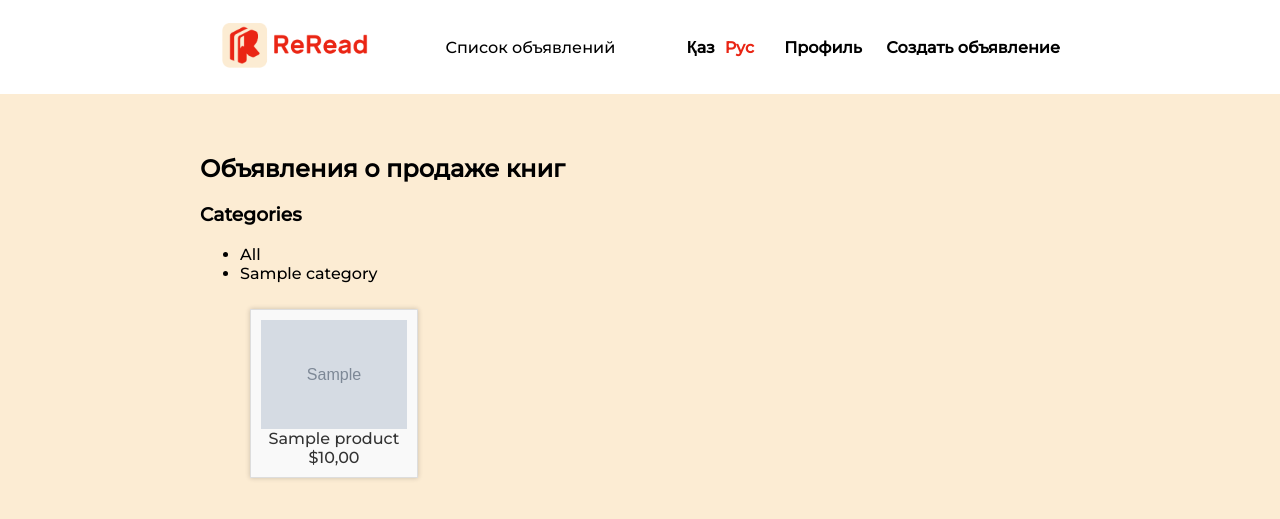
After one commit to lyarov22/reread, a Django app: page /books in a window 1280 px wide. The commit adds this page. Shown: the top 519 px of the page. Run offline with Django 4.2, Linux system fonts and the light colour scheme; tables that the repository leaves empty hold one stand-in row (values such as "Sample post"); grey boxes marked "Sample" are stand-in pictures.

Commit message:
0.3
categorys done

```diff
--- a/reSite/models.py
+++ b/reSite/models.py
@@ -21,13 +21,59 @@ class Profile(models.Model):
 
 
 
-class BookListing(models.Model):
+# class Product(models.Model):
+#     avatar = models.ImageField(upload_to='listing_avatars/', blank=True, null=True)
+#     title = models.CharField(max_length=200)
+#     description = models.TextField()
+#     price = models.DecimalField(max_digits=10, decimal_places=2)
+#     seller = models.ForeignKey(CustomUser, on_delete=models.CASCADE)
+#     slug = models.SlugField(unique=True, max_length=200, allow_unicode=True, null=True, blank=True)
+
+#     unique_number = models.PositiveIntegerField(unique=True, editable=False)
+
+#     def save(self, *args, **kwargs):
+#         if not self.slug:
+#             # Генерируем случайное уникальное число
+#             self.unique_number = random.randint(1000000, 9999999)
+#             self.slug = slugify(f"{self.title}-{self.unique_number}")
+#         super().save(*args, **kwargs)
+
+#     def get_absolute_url(self):
+#         return reverse('book_listing_detail', kwargs={'slug': self.slug})
+
+#     def __str__(self):
+#         return self.title
+
+
+class Category(models.Model):
+    name = models.CharField(max_length=200, db_index=True)
+    slug = models.SlugField(max_length=200, db_index=True, unique=True)
+    image = models.ImageField(upload_to='categories/', blank=True)
+
+    class Meta:
+        ordering = ('name',)
+        verbose_name = 'Категория'
+        verbose_name_plural = 'Категории'
+
+    def __str__(self):
+        return self.name
+
+    def get_absolute_url(self):
+        return reverse('reSite:product_list_by_category',
+                        args=[self.slug])
+
+
+class Product(models.Model):
     avatar = models.ImageField(upload_to='listing_avatars/', blank=True, null=True)
-    title = models.CharField(max_length=200)
-    description = models.TextField()
+    category = models.ForeignKey(Category, related_name='products', on_delete=models.CASCADE)
+    title = models.CharField(max_length=200, db_index=True)
+    description = models.TextField(blank=True)
     price = models.DecimalField(max_digits=10, decimal_places=2)
+    # stock = models.PositiveIntegerField()
+    available = models.BooleanField(default=True)
+    created = models.DateTimeField(auto_now_add=True)
+
     seller = models.ForeignKey(CustomUser, on_delete=models.CASCADE)
-    # Добавьте другие поля, например, фотографии книги
     slug = models.SlugField(unique=True, max_length=200, allow_unicode=True, null=True, blank=True)
 
     unique_number = models.PositiveIntegerField(unique=True, editable=False)
@@ -39,8 +85,23 @@ class BookListing(models.Model):
             self.slug = slugify(f"{self.title}-{self.unique_number}")
         super().save(*args, **kwargs)
 
-    def get_absolute_url(self):
-        return reverse('book_listing_detail', kwargs={'slug': self.slug})
+    class Meta:
+        ordering = ('title',)
+        index_together = (('id', 'slug'),)
 
     def __str__(self):
         return self.title
+
+    def get_absolute_url(self):
+        return reverse('reSite:book_listing_detail', args=[str(self.slug)])
+
+class ProductImage(models.Model):
+    post = models.ForeignKey(Product, on_delete=models.CASCADE, related_name='images')
+    image = models.ImageField(upload_to='Product/%Y/%m/%d/', verbose_name='Дополнительное фото / Қосымша фотосурет')
+
+    def __str__(self):
+        return f"{self.post.title} Image"
+
+    class Meta:
+        verbose_name = 'Изображение / Сурет'
+        verbose_name_plural = 'Изображения / Суреттер'
--- a/reSite/static/reSite/listing_list.css
+++ b/reSite/static/reSite/listing_list.css
@@ -1,7 +1,7 @@
 /* listing_list.css */
 
 /* Стилизация объявлений */
-.listing {
+.item {
     background-color: #f9f9f9;
     border: 1px solid #ddd;
     padding: 10px;
@@ -14,7 +14,7 @@
     text-align: center; /* Выравнивание текста по центру */
 }
 
-.listing h3 {
+.item h3 {
     font-size: 1.5rem;
     margin-bottom: 5px;
     white-space: nowrap;
@@ -23,19 +23,19 @@
     max-width: 100%; /* Установите максимальную ширину, чтобы избежать переноса текста */
 }
 
-.listing p {
+.item p {
     font-size: 1.2rem;
     margin-bottom: 5px;
 }
 
-.listing img {
+.item img {
     max-width: 100%; /* Сделаем изображение адаптивным к размерам контейнера */
     height: auto;
     display: block; /* Убираем лишние промежутки вокруг изображения */
     margin: 0 auto; /* Центрируем изображение по горизонтали */
 }
 
-.listing a {
+.item a {
     text-decoration: none;
     color: #333;
 }
--- /dev/null
+++ b/reSite/templates/books/list.html
@@ -0,0 +1,63 @@
+{% extends "reSite/header.html" %}
+{% load static %}
+{% load i18n %}
+{% get_current_language as language_code %}
+
+<!DOCTYPE html>
+<html lang="{{ language_code }}">
+<head>
+    <meta charset="UTF-8">
+    <meta name="viewport" content="width=device-width, initial-scale=1.0">
+    {% block extra_css %}
+        <link rel="stylesheet" href="{% static 'reSite/listing_list.css' %}">
+    {% endblock %}
+    {% block title %}listing_list{% endblock %}
+</head>
+<body>
+    <div class="main">
+        {% include 'reSite/header.html' %}
+        <div class="container">
+            <div class="main-container">
+                {% block content %}
+                  <h2>Объявления о продаже книг</h2>
+                  <div id="sidebar">
+                    <h3>Categories</h3>
+                    <ul>
+                        <li {% if not category %}class="selected"{% endif %}>
+                            <a href="{% url "reSite:listings" %}">All</a>
+                        </li>
+                        {% for c in categories %}
+                            <li {% if category.slug == c.slug %}class="selected"{% endif %}>
+                                <a href="{{ c.get_absolute_url }}">{{ c.name }}</a>
+                            </li>
+                        {% endfor %}
+                    </ul>
+                </div>
+
+                  <ul>
+                    {% for product in products %}
+                      <div class="item">
+
+                          <a href="{{ product.get_absolute_url }}">
+                            {% if product.avatar %}
+                                <img src="{{ product.avatar.url }}" alt="Аватар пользователя">
+                            {% else %}
+                                <img src="{{ default_avatar_url }}" alt="Фотография по умолчанию">
+                            {% endif %}
+
+                            {{ product.title }}
+                            ${{ product.price }}
+                          </a>
+
+                      </div>
+                    {% empty %}
+                      <p>Нет доступных объявлений.</p>
+                    {% endfor %}
+                  </ul>
+                {% endblock %}
+            </div>
+
+        </div>
+    </div>
+</body>
+</html>
--- a/reSite/urls.py
+++ b/reSite/urls.py
@@ -19,7 +19,12 @@ urlpatterns = [
 
 
     path('create_listing/', views.create_listing, name='create_listing'),
-    path('listings/', views.listing_list, name='listings'),
+
+    path('books', views.product_list, name='listings'),
+    path('<slug:category_slug>/', views.product_list, name='product_list_by_category'),
 
     path('books/<slug:slug>/', views.book_listing_detail, name='book_listing_detail'),
+
+    path('books/<slug:slug>/edit/', views.edit_listing, name='edit_listing'),
+
 ]
--- a/reSite/views.py
+++ b/reSite/views.py
@@ -3,8 +3,10 @@ from django.contrib.auth import login, authenticate, logout
 from django.contrib.auth.decorators import login_required
 
 from reread import settings
-from .models import Profile, BookListing
-from .forms import RegistrationForm, LoginForm, ProfileForm, BookListingForm
+from .models import Category, Product, Profile
+from .forms import RegistrationForm, LoginForm, ProfileForm, ProductForm
+
+default_avatar_url = settings.MEDIA_URL + 'listing_avatars/default_avatar.jpg'  # Путь к фотографии по умолчанию
 
 def index(request):
 
@@ -78,24 +80,50 @@ def edit_profile(request):
 
 def create_listing(request):
     if request.method == 'POST':
-        form = BookListingForm(request.POST)
+        form = ProductForm(request.POST)
         if form.is_valid():
             listing = form.save(commit=False)
             listing.seller = request.user
             listing.save()
             return redirect('reSite:listings')  # Перенаправление на страницу со списком объявлений
     else:
-        form = BookListingForm()
+        form = ProductForm()
 
-    return render(request, 'listing/create_listing.html', {'form': form})
+    return render(request, 'books/create_listing.html', {'form': form})
 
-def listing_list(request):
-    listings = BookListing.objects.all()
-    default_avatar_url = settings.MEDIA_URL + 'listing_avatars/default_avatar.jpg'  # Путь к фотографии по умолчанию
-    return render(request, 'listing/listing_list.html', {'listings': listings, 'default_avatar_url': default_avatar_url})
+def product_list(request, category_slug=None):
+    category = None
+    categories = Category.objects.all()
+    products = Product.objects.filter(available=True)
+    if category_slug:
+        category = get_object_or_404(Category, slug=category_slug)
+        products = products.filter(category=category)
+    return render(request,
+                  'books/list.html',
+                  {'category': category,
+                   'categories': categories,
+                   'products': products,
+                    'default_avatar_url': default_avatar_url})
+
+def book_listing_detail(request, slug):
+    book = get_object_or_404(Product, slug=slug)
+    return render(request, 'books/detail.html', {'book': book, 'default_avatar_url': default_avatar_url})
 
 
-def book_listing_detail(request, slug):
-    book = get_object_or_404(BookListing, slug=slug)
-    default_avatar_url = settings.MEDIA_URL + 'listing_avatars/default_avatar.jpg'  # Путь к фотографии по умолчанию
-    return render(request, 'listing/book_listing_detail.html', {'book': book, 'default_avatar_url': default_avatar_url})
+@login_required
+def edit_listing(request, slug):
+    product = get_object_or_404(Product, slug=slug)
+
+    # Проверяем, что текущий пользователь является продавцом объявления
+    if product.seller != request.user:
+        return redirect('reSite:index')  # Если текущий пользователь не является продавцом, перенаправляем его
+
+    if request.method == 'POST':
+        form = ProductForm(request.POST, instance=product)
+        if form.is_valid():
+            form.save()
+            return redirect('reSite:book_listing_detail', slug=slug)
+    else:
+        form = ProductForm(instance=product)
+
+    return render(request, 'books/edit.html', {'form': form, 'product': product})
```
Also changed, not shown: reSite/admin.py (+8 -3 lines), reSite/forms.py (+4 -4 lines), reSite/templates/books/detail.html (added, +46 -0 lines), reSite/templates/books/edit.html (added, +37 -0 lines), reSite/templates/listing/book_listing_detail.html (deleted, +0 -18 lines), reSite/templates/listing/listing_list.html (deleted, +0 -52 lines), media/listing_avatars/Сектор_Газа_-_Ява.png (added), reSite/migrations/0012_category_product_productimage_delete_booklisting.py (added), reSite/templates/books/create_listing.html (renamed from reSite/templates/listing/create_listing.html).
